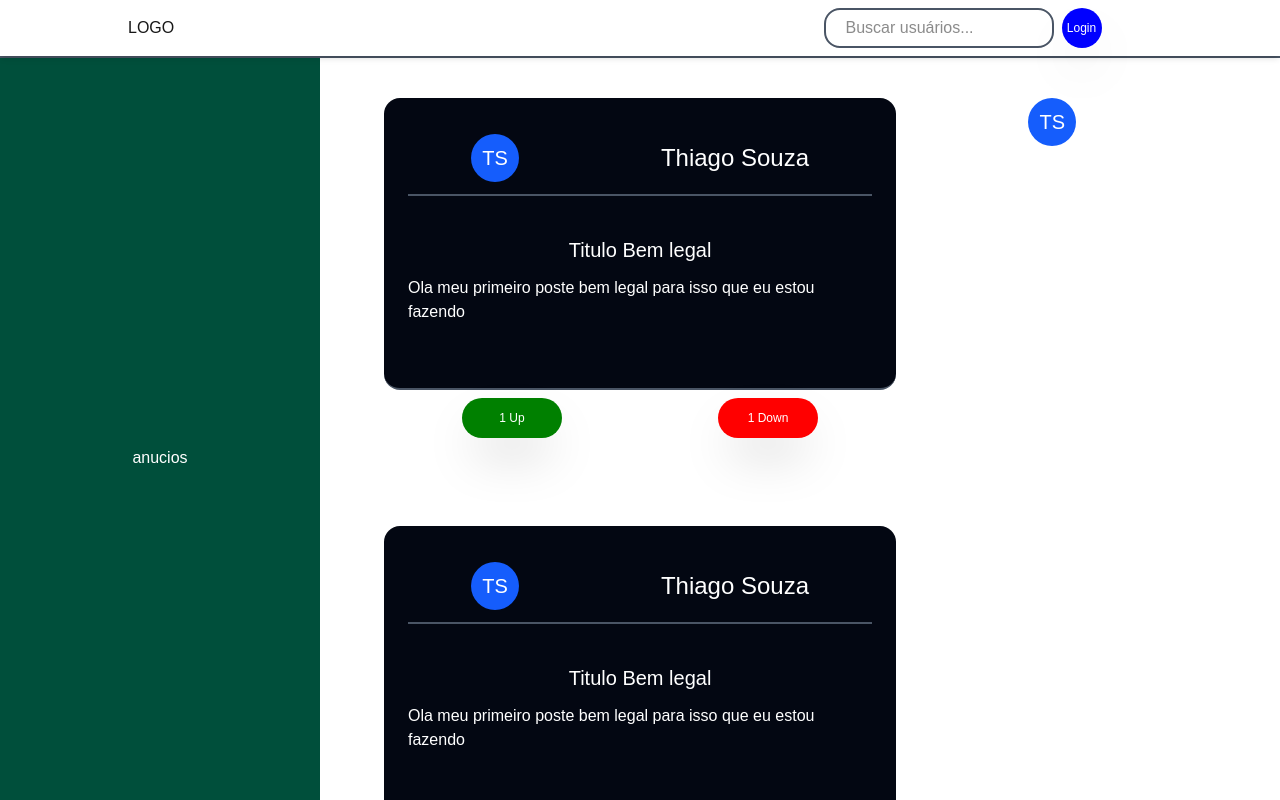
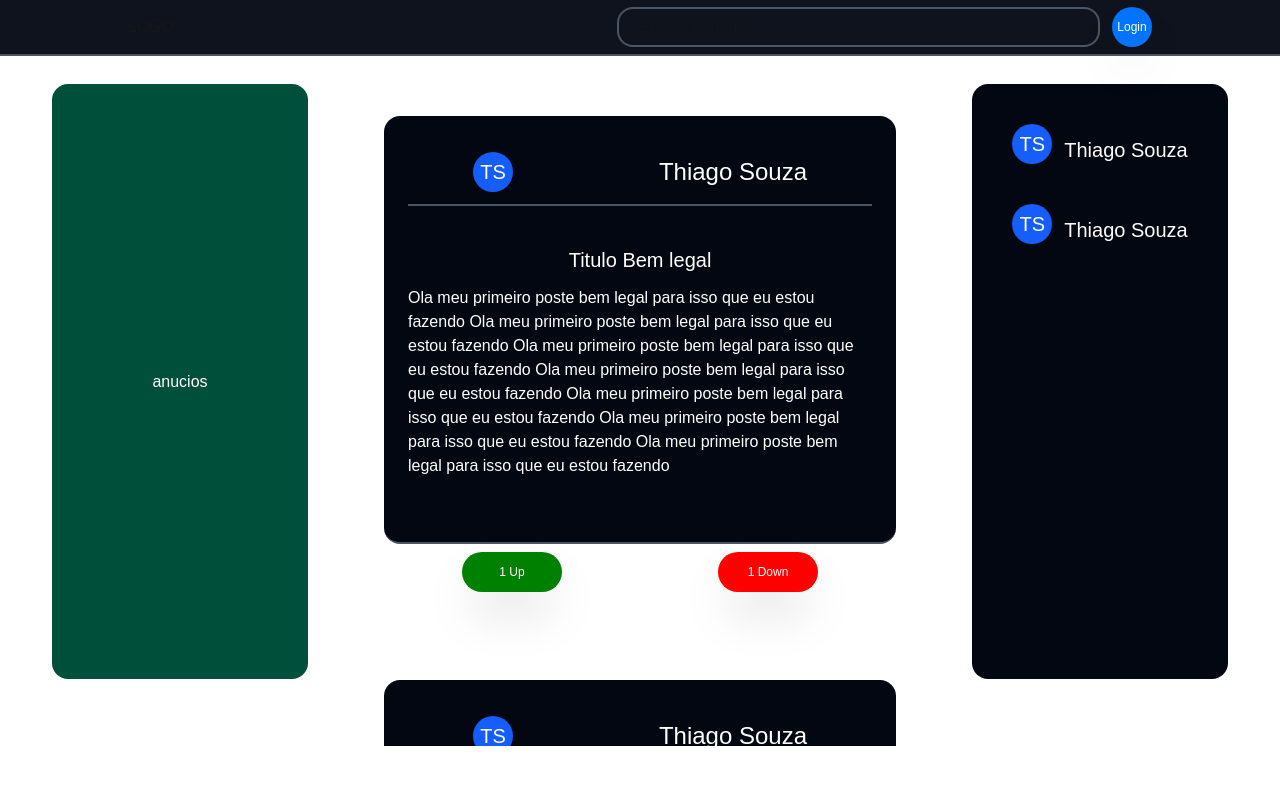
Before and after one commit to thiag519/login-test-front, a Next.js app: page /feed in a window 1280 px wide. Shown: the top 800 px of the page. Built offline with nearby package versions, Linux system fonts and the light colour scheme.

Commit message:
feat/  criado todos os componentes do feed

```diff
--- a/src/app/(public)/feed/page.tsx
+++ b/src/app/(public)/feed/page.tsx
@@ -1,11 +1,15 @@
 import { FeedArea } from "@/components/pages/feed/feedArea";
+import { Footer } from "@/components/pages/feed/footer";
 
 
 export default function Home() {
   return (
-    <div className="flex min-h-screen items-centerfont-sans flex-col
-    dark:bg-black text-white">
-     <FeedArea/>
+    <div
+      className="flex min-h-screen items-centerfont-sans flex-col
+     text-white overflow-hidden"
+    >
+      <FeedArea />
+      <Footer />
     </div>
   );
 }
--- a/src/app/globals.css
+++ b/src/app/globals.css
@@ -3,6 +3,9 @@
 :root {
   --background: #ffffff;
   --foreground: #171717;
+  --LightSeaGreen:#20B2AA;
+  --DeepSkyBlue: #0073ff;
+  --grey11: #1C1C1C;
 }
 body::-webkit-scrollbar-x{
   width: 0px;
--- a/src/components/avatar.tsx
+++ b/src/components/avatar.tsx
@@ -6,7 +6,7 @@ type Props = {
 export const Avatar = ({name}:Props) => {
   let sigla = setShortName(name)
   return (
-    <div className=" rounded-full w-12 h-12 bg-blue-600 flex items-center
+    <div className=" rounded-full w-10 h-10 bg-blue-600 flex items-center
     justify-center text-xl">{sigla}</div>
   )
 }
--- a/src/components/button.tsx
+++ b/src/components/button.tsx
@@ -10,12 +10,13 @@ export const Button = ({ name,size,color, onClick }: Props) => {
     <button
       onClick={onClick}
       style={{
-        backgroundColor: color,
-        width: `${size}px`
+        backgroundColor: `${color}`,
+        width: `${size}px`,
       }}
       className={`px-4 h-10 text-white flex text-[12px] text-center rounded-3xl gap-1.5
       items-center justify-center shadow-2xl cursor-pointer hover:opacity-80`}
-    >{name}
+    >
+      {name}
     </button>
   );
 };
--- a/src/components/header/header.tsx
+++ b/src/components/header/header.tsx
@@ -1,40 +1,36 @@
 "use client";
 
-import { Activity, useState } from "react";
+import { useState } from "react";
 import { Button } from "../button";
-import { MenuLine } from "./menu-line";
 import { Avatar } from "../avatar";
 import { Search } from "../pages/feed/search";
 
 const Header = () => {
-  const [active, setActive] = useState(false)
+  const [active, setActive] = useState(false);
+
   return (
     <header
-      className={`w-dvw left-0 shadow-md top-0 flex-1 py-2
-        h-[7vh] flex items-center justify-center z-50 fixed `}
-    ><div className="w-[80%] flex items-center justify-between ">
-        <div>LOGO</div>
-        <div className="h-full flex items-center justify-center gap-2 ">
-          <Search/>
-          <div className="w-20 h-full ">
-            { active ?
-            <Avatar
-              name="Thiago souza"/>
-              :
-            <Button
-              name="Login"
-              size={40}
-              color="blue"
-              onClick={()=>{}}
-            />
-            }
-
+      className={`w-dvw left-0 top-0 flex-1 py-2 border-b-2 border-gray-600
+        h-[7vh] min-h-14 flex items-center justify-center z-50 fixed bg-gray-950/95 shadow-amber-50`}
+    >
+      <div className="w-[80%] flex items-center justify-between gap-3 ">
+        <div className="">LOGO</div>
+        <div className="h-full w-full flex items-center justify-end gap-3 ">
+          <Search />
+          <div className="h-full ">
+            {active ? (
+              <Avatar name="Thiago souza" />
+            ) : (
+              <Button
+                name="Login"
+                size={40}
+                color={" #0073ff"}
+                onClick={() => {}}
+              />
+            )}
           </div>
-
         </div>
-
       </div>
-
     </header>
   );
 };
--- a/src/components/pages/feed/feedArea.tsx
+++ b/src/components/pages/feed/feedArea.tsx
@@ -1,15 +1,23 @@
 import { FeedAreaPosts } from "./feedAreaPosts";
 import { FeedAreaSidebar } from "./feedAreaSidebar";
+import { Footer } from "./footer";
 
 export const FeedArea = () => {
   return (
-    <div
-      className="w-full h-[93vh] border-t-2 border-gray-600 flex items-start justify-center
-    fixed bottom-0">
-      <div className=" w-0 left-0 fixed hidden md:flex md:w-1/4 h-full items-center justify-center bg-emerald-900">anucios
+
+      <div
+        className="w-full h-[93vh] mt-16 flex items-start justify-center
+        bottom-0"
+      >
+        <div className=" w-0 left-0 mx-3 my-5 rounded-2xl hidden md:flex md:w-1/4
+        lg:w-1/5 h-4/5 items-center justify-center bg-emerald-900">
+          anucios
+        </div>
+        <FeedAreaPosts />
+        <FeedAreaSidebar />
       </div>
-      <FeedAreaPosts />
-      <FeedAreaSidebar />
-    </div>
+
+
+
   );
 }
--- a/src/components/pages/feed/feedAreaPosts.tsx
+++ b/src/components/pages/feed/feedAreaPosts.tsx
@@ -3,7 +3,7 @@ import { Post } from "@/components/post";
 export const FeedAreaPosts = () => {
   return (
     <div
-      className="w-full md:w-1/2 h-full flex flex-col items-center justify-center scroll-m-0"
+      className="w-full md:w-1/2 h-9/10 my-3 flex flex-col items-center justify-center scroll-m-0"
     ><div
         style={{
           scrollbarWidth: "none",
--- a/src/components/pages/feed/feedAreaSidebar.tsx
+++ b/src/components/pages/feed/feedAreaSidebar.tsx
@@ -5,11 +5,21 @@ const name = 'thiago souza'
 export const FeedAreaSidebar = () => {
   let fullName = setFullName(name);
   return (
-    <div className="w-0 hidden md:flex md:w-1/4 gap-3 fixed h-full right-0 items-start justify-center py-10">
-      <Avatar name="thiago souza" />
-      <p className="text-xl flex items-center h-13  ">
-        {fullName![0]} {fullName ? fullName[1] : ""}
-      </p>
+    <div
+      className="w-0 hidden md:flex flex-col bg-gray-950 my-5 mx-3 rounded-2xl md:w-1/4 lg:w-1/5 gap-7
+     h-4/5 right-0 items-center justify-start py-10"
+    ><div className="flex gap-3">
+        <Avatar name="thiago souza" />
+        <p className="text-xl flex items-center h-13  ">
+          {fullName![0]} {fullName ? fullName[1] : ""}
+        </p>
+      </div>
+      <div className="flex gap-3">
+        <Avatar name="thiago souza" />
+        <p className="text-xl flex items-center h-13  ">
+          {fullName![0]} {fullName ? fullName[1] : ""}
+        </p>
+      </div>
     </div>
   );
 }
--- /dev/null
+++ b/src/components/pages/feed/footer.tsx
@@ -0,0 +1,5 @@
+export const Footer = () => {
+  return (
+    <footer className=" h-60 -bottom-1 w-full rounded-t-full md:rounded-tl-lg  bg-gray-950"></footer>
+  );
+}
--- a/src/components/pages/feed/search.tsx
+++ b/src/components/pages/feed/search.tsx
@@ -5,9 +5,9 @@ import { useState } from "react"
 export const Search = () => {
   const [query,setQuery] = useState('')
   return (
-    <div className="w-2/4 min-w-[230px] h-10">
+    <div className="w-2/4 min-w-40 max-w-130 h-10">
       <input
-        className="w-full h-10 border-2 border-gray-600 rounded-2xl px-5"
+        className="w-full  h-10 border-2 border-gray-600 rounded-2xl px-5"
         type="text"
         placeholder="Buscar usuários..."
         value={query}
--- a/src/components/post.tsx
+++ b/src/components/post.tsx
@@ -18,12 +18,18 @@ export const Post = () => {
   const handleVoteDownButton = () => {};
 
   return (
-    <div className="w-4/5 h-[450px] shadow-blue-500 my-10">
+    <div className="w-4/5 max-w-150 h-auto shadow-blue-500 my-10">
       <div className="w-full h-auto border-b-2 rounded-2xl bg-gray-950 border-gray-600 flex flex-col p-6">
         <UserPost name="thiago souza" />
         <PostArea
           titlePost={`Titulo Bem legal`}
-          contentPost={`Ola meu primeiro poste bem legal para isso que eu estou fazendo`}
+          contentPost={`Ola meu primeiro poste bem legal para isso que eu estou fazendo
+            Ola meu primeiro poste bem legal para isso que eu estou fazendo
+            Ola meu primeiro poste bem legal para isso que eu estou fazendo
+            Ola meu primeiro poste bem legal para isso que eu estou fazendo
+            Ola meu primeiro poste bem legal para isso que eu estou fazendo
+            Ola meu primeiro poste bem legal para isso que eu estou fazendo
+            Ola meu primeiro poste bem legal para isso que eu estou fazendo`}
         />
       </div>
       <div className="w-full h-auto flex items-center justify-around py-2 ">
```
Also changed, not shown: 1 other file (tests, documents, lock files or other folders).
